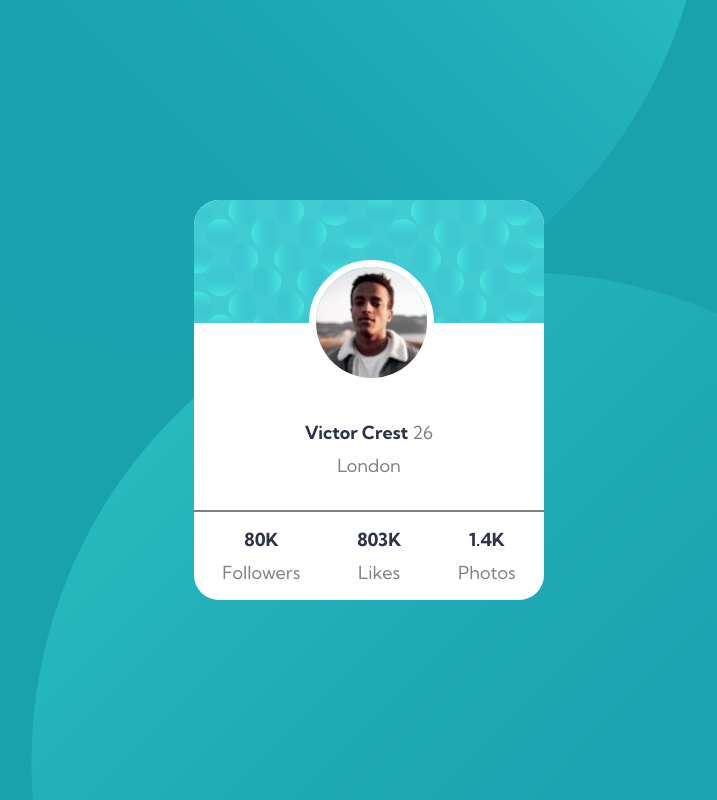
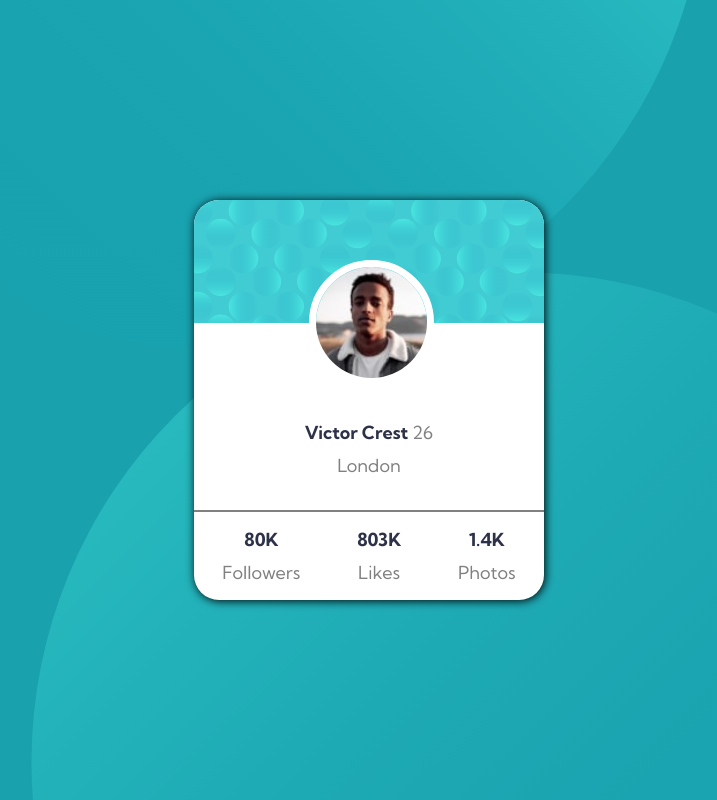
Before and after one commit to Kaedh/frontend-mentor-challenges, a plain HTML site: page profile-card-component-main/index.html in a window 1280 px wide. Shown: the whole page, without its empty margins (271-988 px from the left). Drawn offline with Linux system fonts and the light colour scheme.

Commit message:
shadow-box card

```diff
--- a/profile-card-component-main/css/style.css
+++ b/profile-card-component-main/css/style.css
@@ -32,6 +32,7 @@ body {
     flex-direction: column;
     border-radius: 25px 25px;
     z-index: 1;
+    box-shadow: 1px 1px  10px  black;
 }
 
 .card-header {
```
